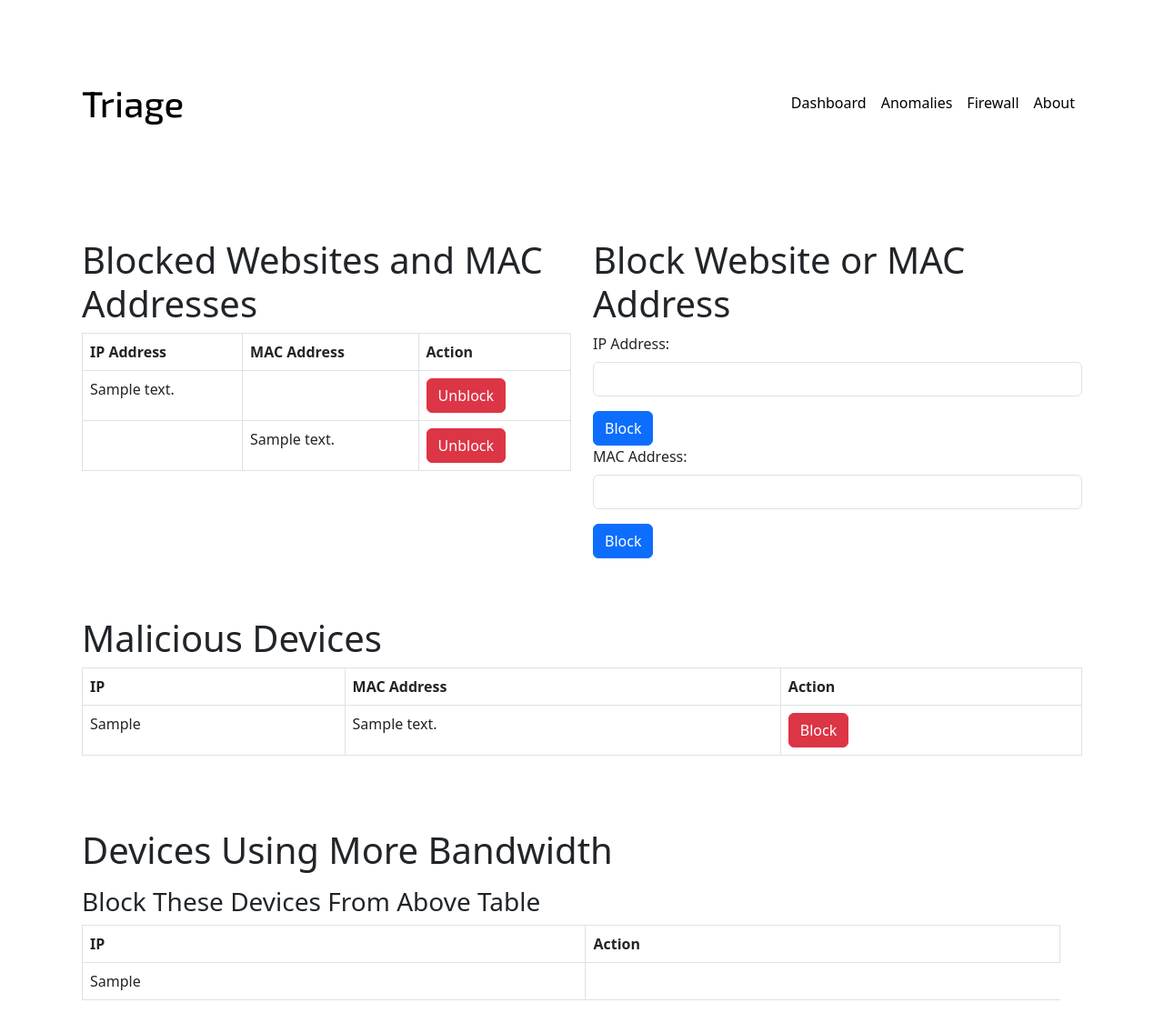
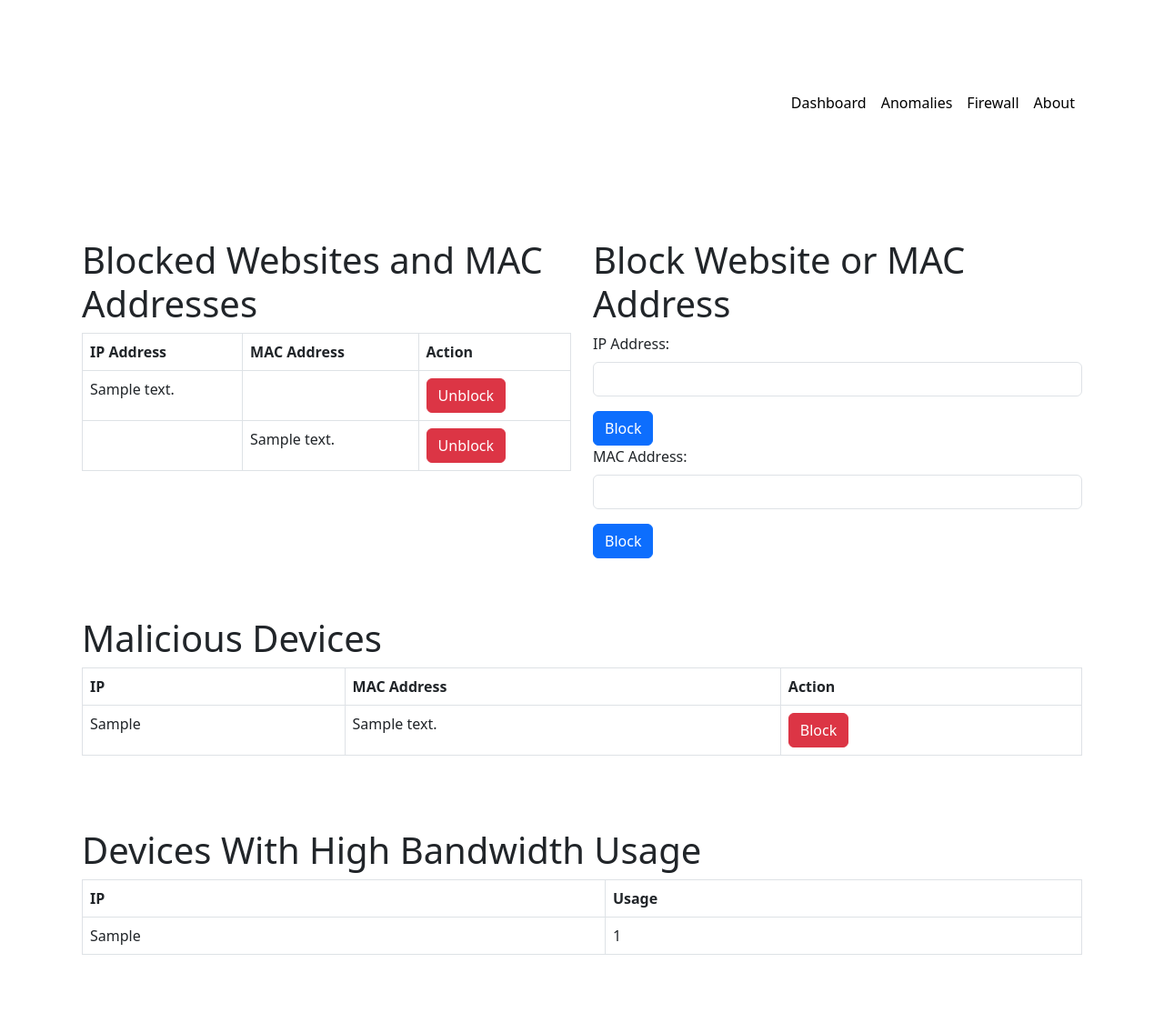
Before and after one commit to Toymakerftw/adima, a Flask app: template templates/firewall.html in a window 1280 px wide. Shown: the whole page at 91% size. After the commit the page ends 1050 px from the top, so only its background shows below. Run offline with Flask 3, Linux system fonts and the light colour scheme; the template is opened without the code that fills it: most values are stand-ins (such as "Sample title", 1, 10 or a date in 2020); some libraries are stand-ins or nearby versions.

Commit message:
triage: Add bandwidth Usage

```diff
--- a/app.py
+++ b/app.py
@@ -99,6 +99,17 @@ def insert_anomalous_ips(cursor, ips):
         print(e)
 
 
+def insert_highband_ips(cursor, hiband_node):
+    try:
+        cursor.execute("DELETE FROM hiband_node")
+        cursor.executemany(
+            "INSERT INTO hiband_node (ip, payload_size) VALUES (?, ?)", hiband_node
+        )
+        cursor.connection.commit()
+    except Error as e:
+        print(e)
+
+
 # Find anomalies in pcap using isolation forest
 def analyze_pcap(file_path):
     packets = rdpcap(file_path)
@@ -137,6 +148,36 @@ def analyze_pcap(file_path):
             insert_anomalous_ips(cursor, malicious_ips)
 
         print("Anomalies saved to database.")
+
+        highband_nodes = find_highband_nodes(file_path)
+        with conn:
+            cursor = conn.cursor()
+            cursor.execute("DELETE FROM hiband_node")
+            insert_highband_ips(cursor, highband_nodes)
+
+        print("High-bandwidth nodes saved to database.")
+
+
+def find_highband_nodes(file_path, num_nodes=10):
+    packets = rdpcap(file_path)
+
+    # Calculate total payload size for each source IP
+    ip_payload_sizes = {}
+    for packet in packets:
+        if IP in packet and TCP in packet:
+            src_ip = packet[IP].src
+            payload_size = len(packet[TCP].payload)
+            ip_payload_sizes[src_ip] = ip_payload_sizes.get(src_ip, 0) + payload_size
+
+    # Sort the IP payload sizes in descending order
+    sorted_ip_payload_sizes = sorted(
+        ip_payload_sizes.items(), key=lambda x: x[1], reverse=True
+    )
+
+    # Retrieve the top high-bandwidth nodes
+    highband_nodes = sorted_ip_payload_sizes[:num_nodes]
+
+    return highband_nodes
 
 
 @app.route("/")
@@ -272,7 +313,7 @@ def firewall():
 
     # Create the "hiband_node" table if it doesn't exist
     cursor.execute(
-        """CREATE TABLE IF NOT EXISTS hiband_node ( id INTEGER PRIMARY KEY AUTOINCREMENT, ip TEXT)"""
+        """CREATE TABLE IF NOT EXISTS hiband_node ( id INTEGER PRIMARY KEY AUTOINCREMENT, ip TEXT, payload_size INTEGER);"""
     )
 
     # Get the list of blocked websites from the "websites" table
@@ -292,8 +333,8 @@ def firewall():
     mal_ips = [(row[0], row[1]) for row in cursor.fetchall()]
 
     # Get the list of IPs from the "hiband_node" table
-    cursor.execute("SELECT ip FROM hiband_node")
-    highband_ips = [row[0] for row in cursor.fetchall()]
+    cursor.execute("SELECT ip, payload_size FROM hiband_node")
+    highband_ips = [(row[0], row[1]) for row in cursor.fetchall()]
 
     # Close the database connection
     conn.close()
--- a/templates/firewall.html
+++ b/templates/firewall.html
@@ -3,12 +3,9 @@
 
 <head>
     <title>Firewall</title>
-    <!-- Bootstrap CSS -->
-    <meta charset="utf8">
+    <meta charset="utf-8">
     <meta name="viewport" content="width=device-width, initial-scale=1">
-    <link href="https://cdn.jsdelivr.net/npm/bootstrap@5.3.0/dist/css/bootstrap.min.css" rel="stylesheet">
-    <link rel="preconnect" href="https://fonts.googleapis.com">
-    <link rel="preconnect" href="https://fonts.gstatic.com" crossorigin>
+    <link rel="stylesheet" href="https://cdn.jsdelivr.net/npm/bootstrap@5.3.0/dist/css/bootstrap.min.css">
     <link href="https://fonts.googleapis.com/css2?family=Exo+2:wght@500&display=swap" rel="stylesheet">
     <link rel="stylesheet" href="{{ url_for('static', filename='css/style.css') }}">
 </head>
@@ -16,7 +13,7 @@
 <body>
     <nav class="navbar navbar-expand-lg navbar-dark">
         <div class="container">
-            <a class="navbar-brand" style="color:black" href="#">Triage</a>
+            <a class="navbar-brand" href="#">Triage</a>
             <button class="navbar-toggler" type="button" data-bs-toggle="collapse" data-bs-target="#navbarNav"
                 aria-controls="navbarNav" aria-expanded="false" aria-label="Toggle navigation">
                 <span class="navbar-toggler-icon"></span>
@@ -146,22 +143,24 @@
                 <p>No Malicious Devices Found</p>
                 {% endif %}
             </div>
+        </div>
+
         <div class="row mt-5">
             <div class="col">
-                    <h1 class="mt-3">Devices Using More Bandwidth</h1>
+                <h1 class="mt-3">Devices With High Bandwidth Usage</h1>
                 {% if highband_ips %}
-                    <h3 class="mt-3">Block These Devices From Above Table</h3>
                 <table class="table table-bordered">
                     <thead>
                         <tr>
                             <th>IP</th>
-                                <th>Action</th>
+                            <th>Usage</th>
                         </tr>
                     </thead>
                     <tbody>
-                            {% for ip in highband_ips %}
+                        {% for ip,payload_size in highband_ips %}
                         <tr>
                             <td>{{ ip }}</td>
+                            <td>{{ payload_size }}</td>
                         </tr>
                         {% endfor %}
                     </tbody>
@@ -173,8 +172,7 @@
         </div>
     </div>
 
-        <!-- Bootstrap JS -->
-        <script src="https://maxcdn.bootstrapcdn.com/bootstrap/4.5.2/js/bootstrap.min.js"></script>
+    <script src="https://cdn.jsdelivr.net/npm/bootstrap@5.3.0/dist/js/bootstrap.bundle.min.js"></script>
 </body>
 
 </html>
```
Lines whose indentation alone changed are shown as unchanged.
